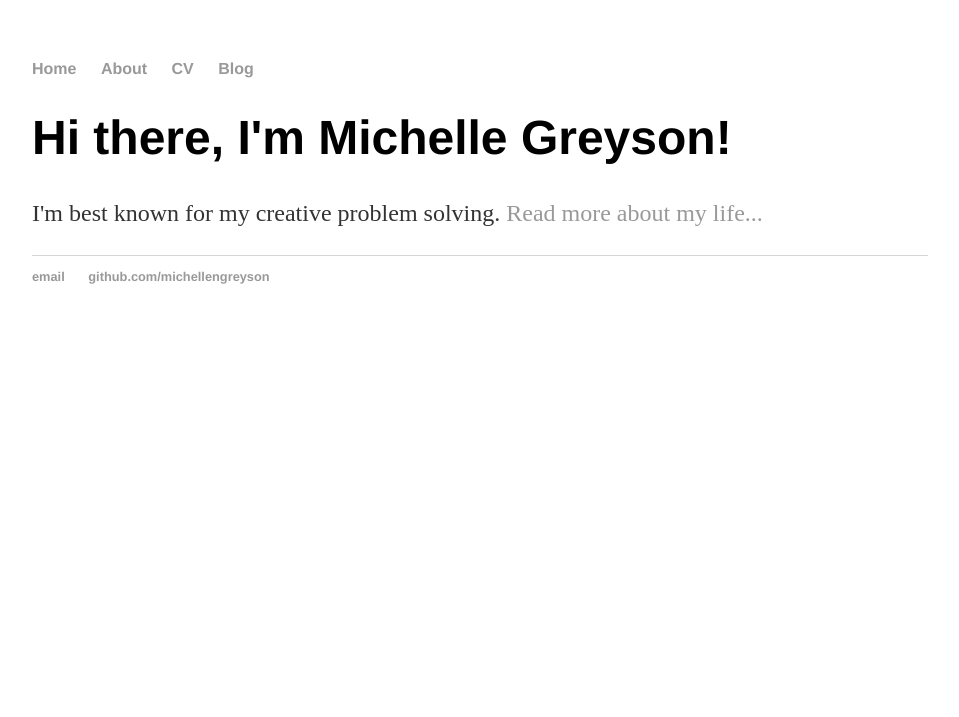
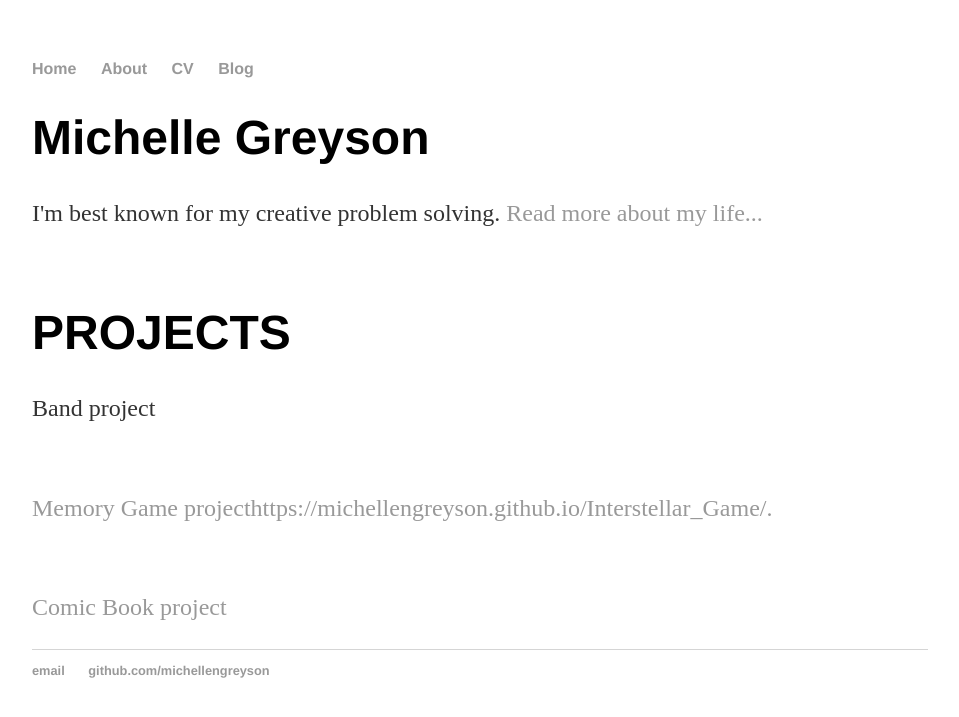
Before and after one commit to michellengreyson/michellengreyson.github.io, a Jekyll site: the page built from index.html, in a window 1280 px wide. Shown: the top 717 px of the page, without its empty margins (160-1119 px from the left). Built offline with Jekyll 4.4.1, drawn with Linux system fonts in a browser that asks for light colours.

Commit message:
Update index.html

```diff
--- a/index.html
+++ b/index.html
@@ -3,6 +3,14 @@ layout: default
 title: Michelle Greyson
 ---
 <div class="blurb">
-	<h1>Hi there, I'm Michelle Greyson!</h1>
+	<h1>Michelle Greyson</h1>
 	<p>I'm best known for my creative problem solving. <a href="/about">Read more about my life...</a></p>
+	<br>
 </div><!-- /.blurb -->
+<div class="blurb">
+	<h1>PROJECTS</h1>
+	<p>Band project<a href="https://michellengreyson.github.io/band_website/"></p>
+	<br>
+	<p>Memory Game project<a href="">https://michellengreyson.github.io/Interstellar_Game/.</p>
+	<br>
+	<p>Comic Book project<a href="coming soon"></p>
```
